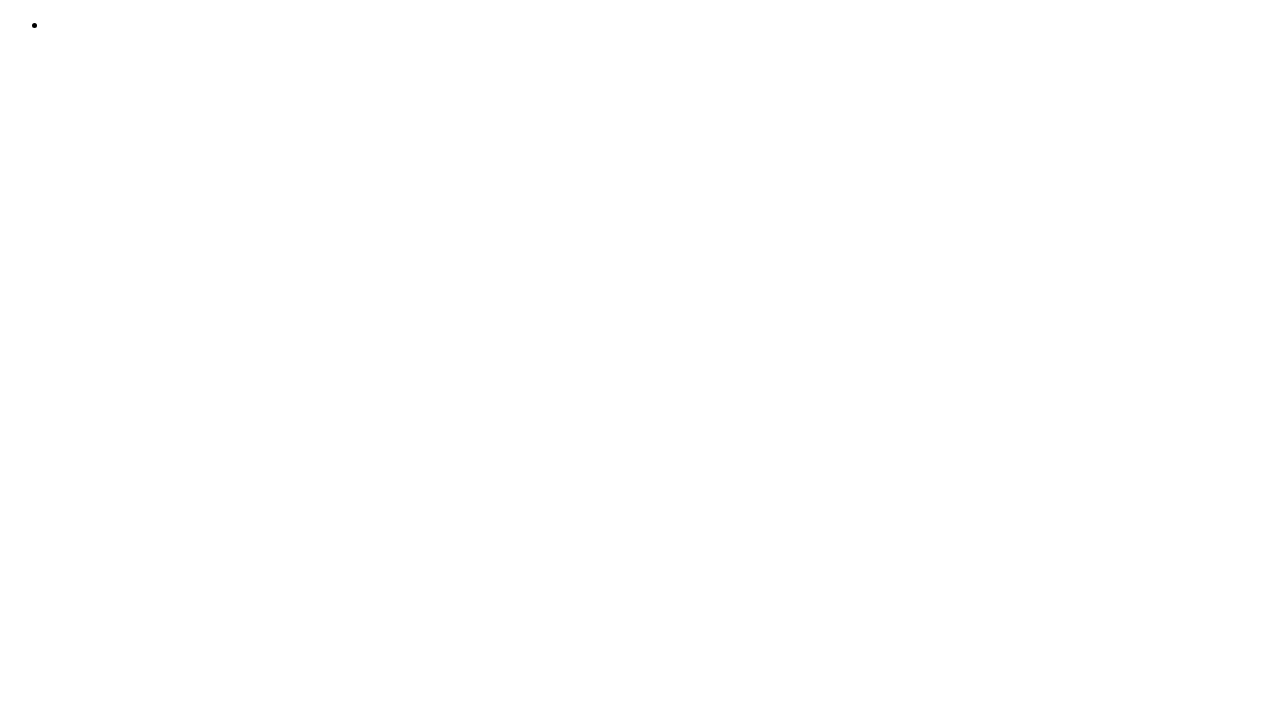
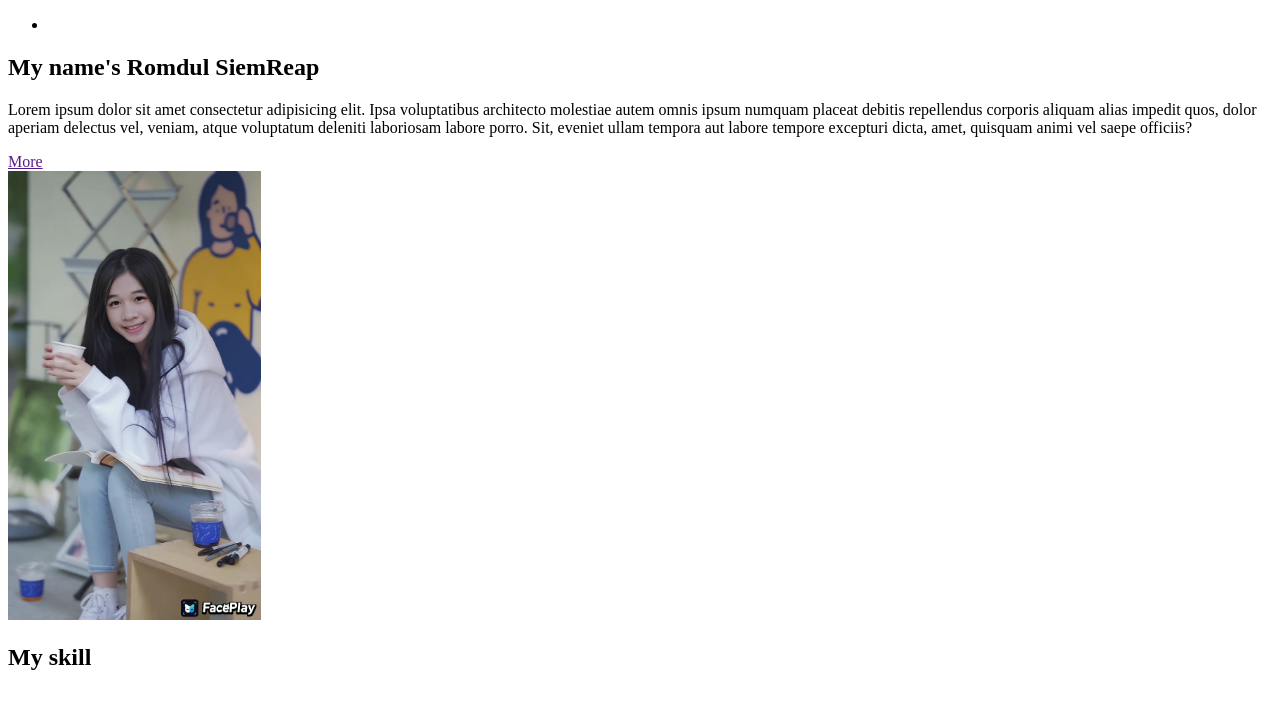
Before and after one commit to TheavyVun/Git-Team11A, a plain HTML site: page index.html in a window 1280 px wide. Drawn offline with Linux system fonts and the light colour scheme.

Commit message:
container stucture

```diff
--- a/index.html
+++ b/index.html
@@ -13,5 +13,26 @@
             <li><a href=""></a></li>
         </ul>
     </nav>
+
+
+
+    <div class="container">
+        <div class="banner">
+            <div class="ban-left">
+                <h2>My name's Romdul SiemReap</h2>
+                <p>Lorem ipsum dolor sit amet consectetur adipisicing elit. Ipsa voluptatibus architecto molestiae autem omnis ipsum numquam placeat debitis repellendus corporis aliquam alias impedit quos, dolor aperiam delectus vel, veniam, atque voluptatum deleniti laboriosam labore porro. Sit, eveniet ullam tempora aut labore tempore excepturi dicta, amet, quisquam animi vel saepe officiis?</p>
+                <a href="">More</a>
+            </div>
+            <div class="img">
+                <img src="image/image.jpeg" alt="" width="20%">
+            </div>
+        </div>
+        <section>
+            <h2>My skill</h2>
+            <div class="card-container">
+
+            </div>
+        </section>
+    </div>
 </body>
 </html>
```
Also changed, not shown: image/image.jpeg (added).
